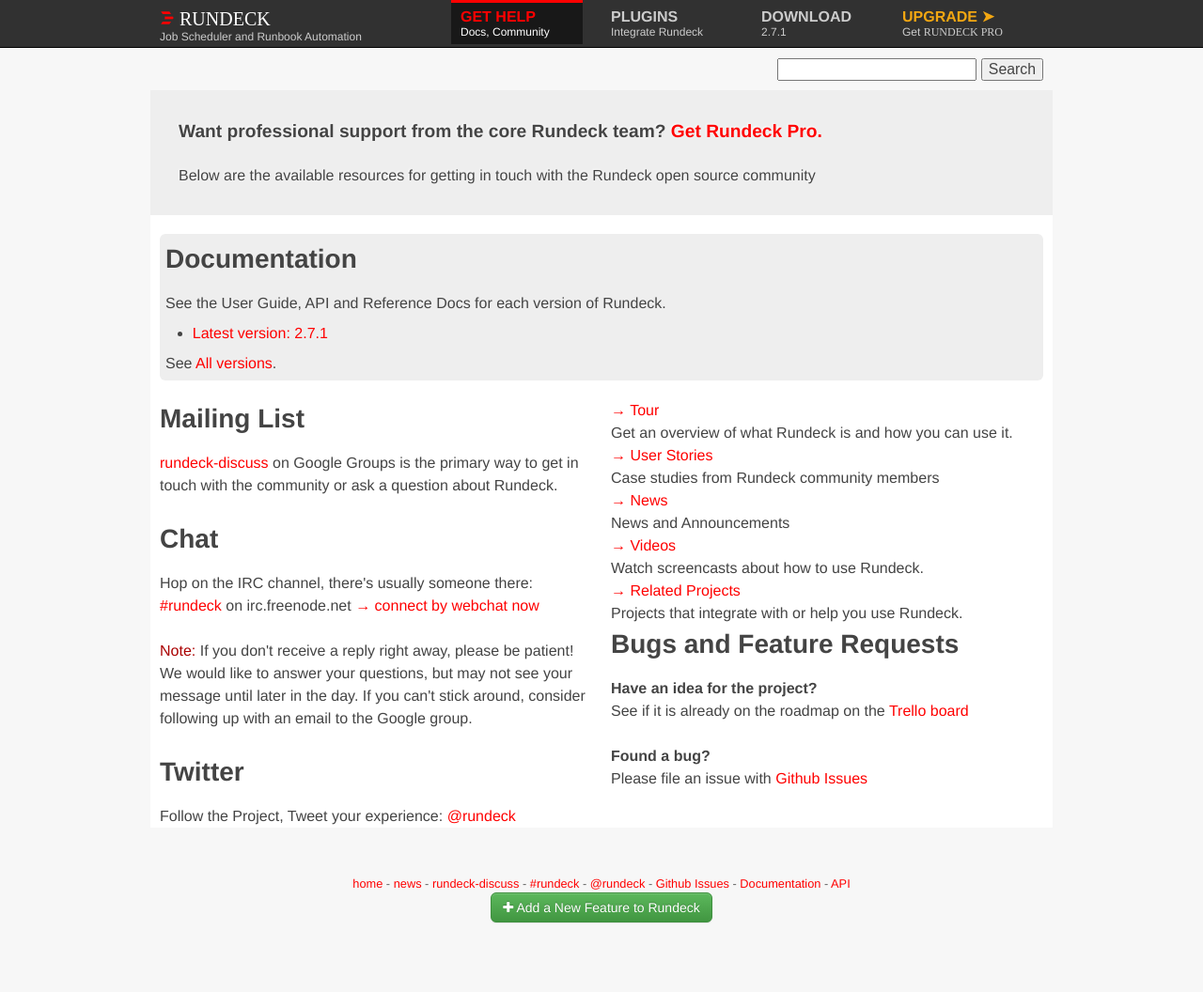
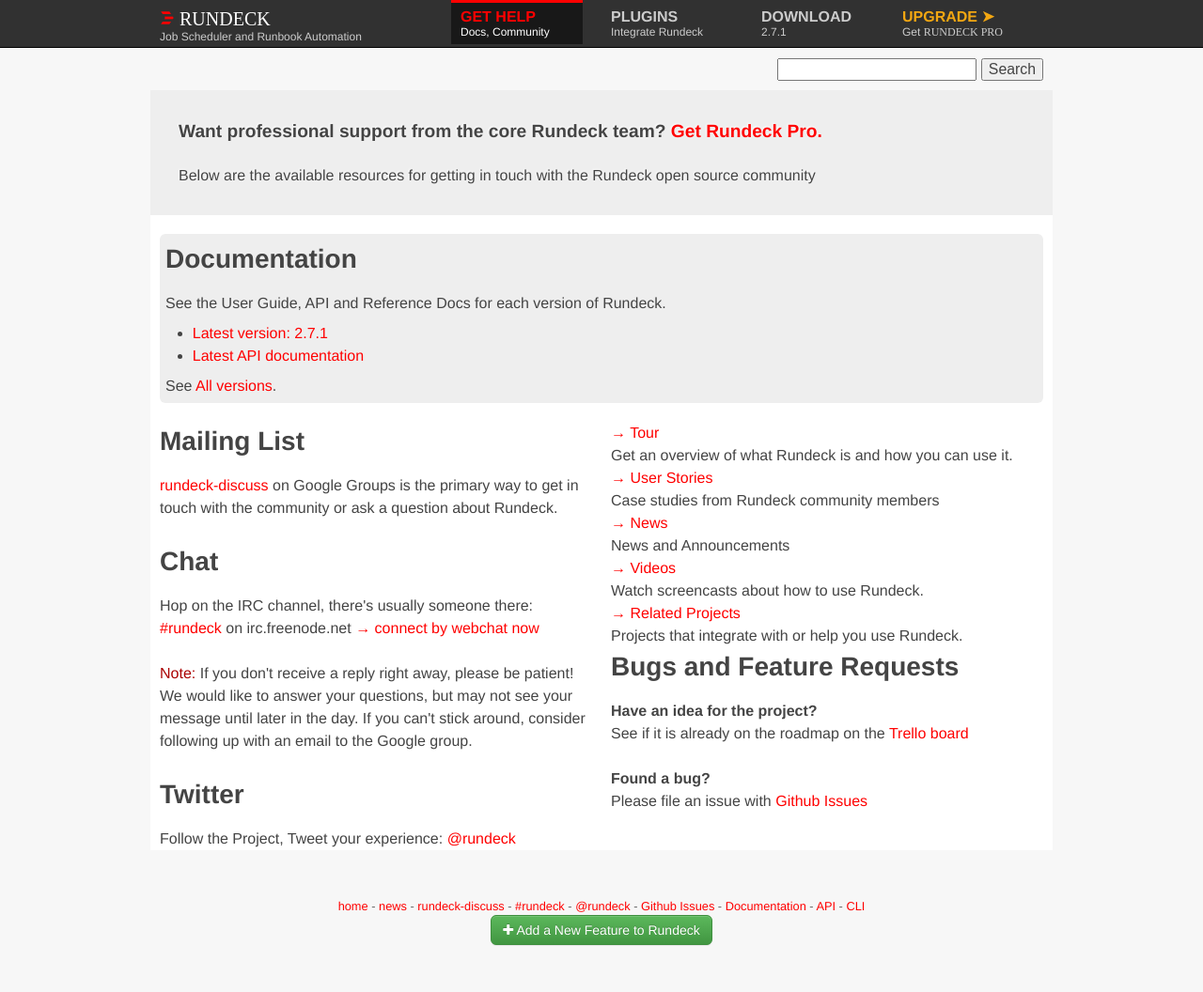
Before and after one commit to rundeck/rundeck-ghpages, a Jekyll site: the page built from help.html, in a window 1280 px wide. Shown: the whole page at 94% size. Built offline with Jekyll 4.4.1, drawn with Linux system fonts in a browser that asks for light colours; nearby versions of some CDN libraries; before the commit the page ends 1032 px from its top, so only the background shows below that.

Commit message:
Add some links to API docs and CLI tool

```diff
--- a/_includes/footer.html
+++ b/_includes/footer.html
@@ -15,6 +15,8 @@
     <a href="{{ site.url }}/docs">Documentation</a>
     -
     <a href="{{ site.url }}/docs/api/index.html">API</a>
+    -
+    <a href="https://rundeck.github.io/rundeck-cli/">CLI</a>
 
 <div>
 <a class="btn greenLight" href="http://rundeck.com/services">
--- a/docs.html
+++ b/docs.html
@@ -41,6 +41,7 @@
             <div class="grid_4 suffix_1 prefix_1">
                 <ul>
                     <li><a href="{{ site.url }}/docs/">  Rundeck {{ site.rd_version }}</a></li>
+                    <li><a href="{{ site.url }}/docs/api/"> API Documentation</a></li>
                     <li>
                     <a href="{{ site.rd_releasenotes }}">Release Notes</a>
                     </li>
--- a/help.html
+++ b/help.html
@@ -26,6 +26,9 @@
 	    			<ul>
 	    			<li>
 	    			<a href="/docs/">Latest version: {{ site.rd_version }}</a>
+	    			</li>
+	    			<li>
+	    			<a href="/docs/api/">Latest API documentation</a>
 	    			</li>
 	    			</ul>
 
```
